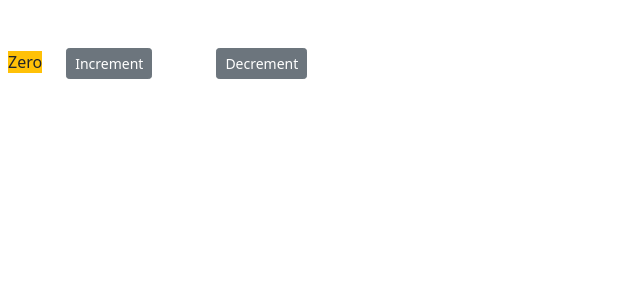
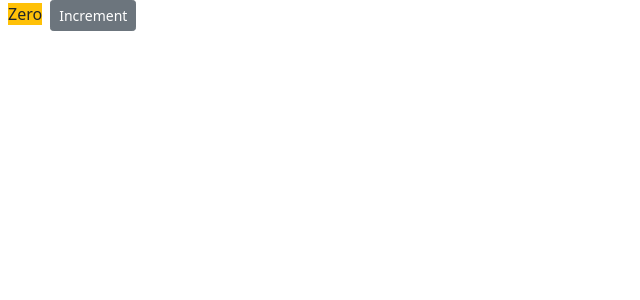
Before and after one commit to Jonghan-park/Count-app, a React (Create React App) app: page / in a window 1280 px wide. Shown: the top 300 px of the page, without its empty margins (0-640 px from the left). Built offline with nearby package versions, Linux system fonts and the light colour scheme.

Commit message:
Update count app

```diff
--- a/src/components/counter.jsx
+++ b/src/components/counter.jsx
@@ -2,45 +2,28 @@ import React, { Component } from "react";
 
 class Counter extends Component {
   state = {
-    count: 0
-  };
-
-//   constructor(){
-//       super();
-//       this.handleIncrement =  this.handleIncrement.bind(this);
-//   }
-
-  handleIncrement = () => {
-      //console.log('Increment clicked.', this);
-      //this.state.count++;
-        this.setState({ count: this.state.count + 1 })
-    }
-
-    handleDecrement = () => {
-        this.setState({ count: this.state.count - 1 })
-    }
+      count: 0
+   };
 
   render() {
+
     return (
-        <div>
-            <span className={this.getAlertClasses()}>{this.formatCount()}</span>
-            <button onClick={this.handleIncrement} className="btn btn-secondary btn-sm m-3">Increment</button>
-            <button onClick={this.handleDecrement} className="btn btn-secondary btn-sm m-5">Decrement</button>
-        </div>
-
+      <div>
+        <span className={ this.getBadgeMethod() }>{this.formatCount()}</span>
+        <button className="btn btn-secondary btn-sm">Increment</button>
+      </div>
     );
-
   }
 
-  getAlertClasses(){
-      let classes = "bg m-2 bg-";
-      classes += this.state.count === 0 ? "warning" : "primary";
-      return classes;
+  getBadgeMethod() {
+    let classes = "bg m-2 bg-";
+    classes += this.state.count === 0 ? "warning" : "primary";
+    return classes;
   }
 
-  formatCount(){
-      const { count } = this.state;
-      return count === 0 ? 'Zero' : count;
+  formatCount() {
+    const { count } = this.state;
+    return count === 0 ? 'Zero' : count;
   }
 }
 
--- a/src/index.js
+++ b/src/index.js
@@ -8,6 +8,7 @@ import Counter from './components/counter';
 
 ReactDOM.render(
   <Counter />,
+
   document.getElementById('root')
 );
 
```
